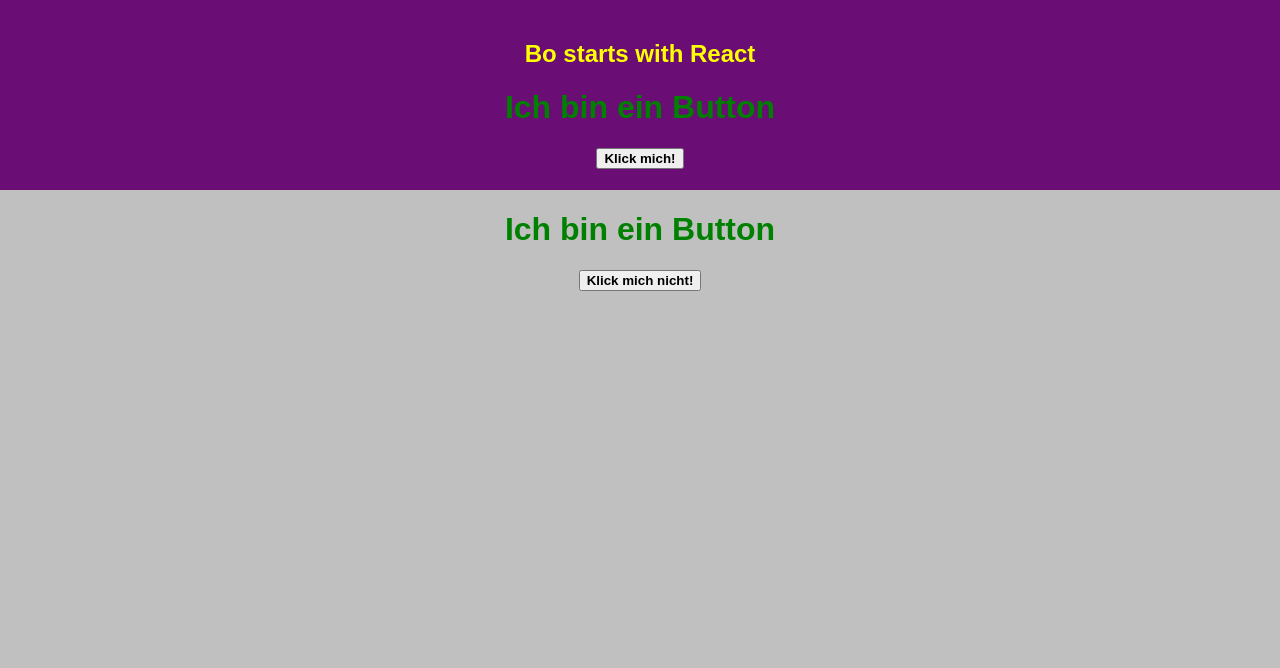
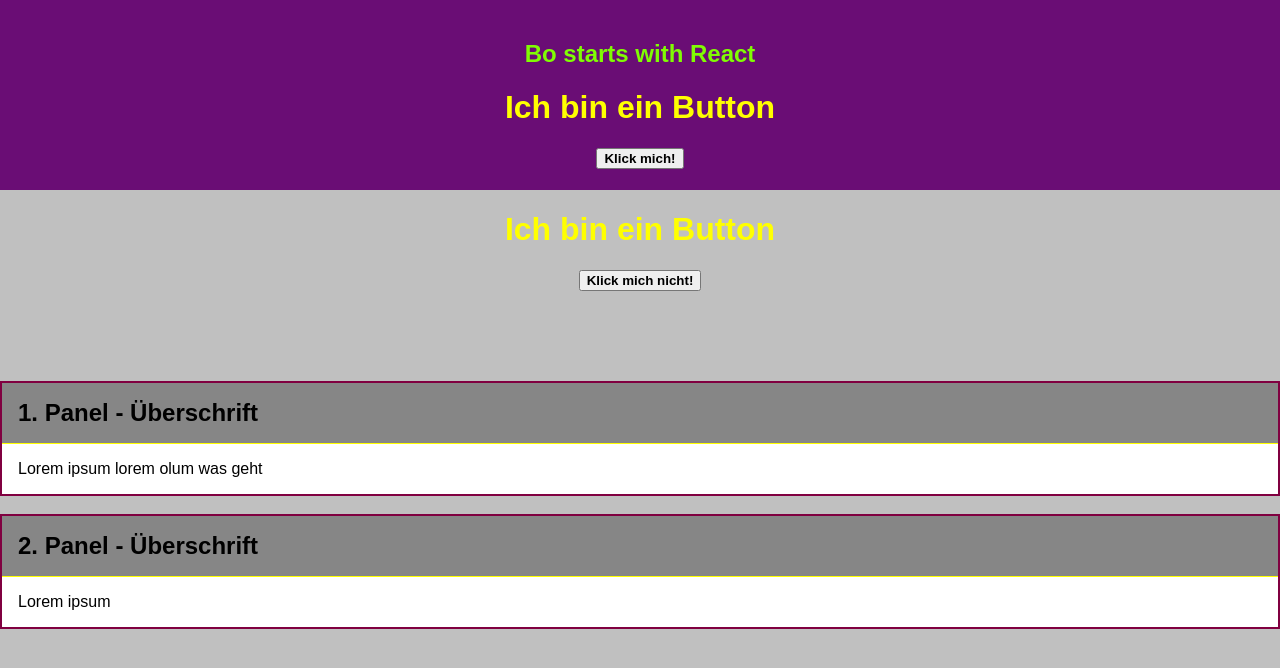
Before and after one commit to Borazius/react, a React (Create React App) app: page / in a window 1280 px wide. Shown: the top 668 px of the page. Built offline with nearby package versions, Linux system fonts and the light colour scheme.

Commit message:
Eigene Komponente "Panel" (Übungsaufgabe) erstellt

```diff
--- a/src/App.css
+++ b/src/App.css
@@ -24,5 +24,5 @@
 }
 
 .App-heading{
-  color:yellow;
+  color: #80fc03;
 }
--- a/src/App.js
+++ b/src/App.js
@@ -1,6 +1,7 @@
 import React, {Component} from 'react';
 // Wir importieren unsere selbst erstellte Komponente
 import Button from './Button';
+import Panel from './Panel';
 import './App.css';
 
 class App extends Component {
@@ -9,13 +10,18 @@ class App extends Component {
       <div className="App">
         <div className="App-header">
           <h2 className="App-heading">Bo starts with React</h2>
-          {/* Klasse aufrufen */}
+          {/* Klasse aufrufen -> Klasse Button!*/}
           {/* Wir übergeben Parameter, label ist hier wie Eigenschaft/Variable, Videobeispiel wurde label genommen */}
           <Button label="Klick mich!"></Button>
         </div>
 
         {/* wir verwenden wieder diese Komponente */}
         <Button label="Klick mich nicht!"></Button>
+        <br /> <br /> <br /> <br /> <br />
+        {/* Anmerkung: alle Parameter in einer Zeile */}
+        <Panel title="1. Panel - Überschrift" inhalt="Lorem ipsum lorem olum was geht"></Panel>
+        <br/>
+        <Panel title="2. Panel - Überschrift" inhalt="Lorem ipsum"></Panel>
       </div>
     );
   }
--- a/src/Button.css
+++ b/src/Button.css
@@ -7,5 +7,5 @@ also hier Button.css für die Komponente Button.js -> Übersichtlicher */
 /* Hier ist die CSS für die Komponente Button.js */
 
 .Button-heading{
-    color: green;
+    color: #ffff00;
 }
--- /dev/null
+++ b/src/Panel.css
@@ -0,0 +1,20 @@
+.Panel {
+    border: 2px solid #800040;
+    margin: 0;
+}
+
+.Panel-heading {
+    margin-top: 0;
+    margin-bottom: 0;
+    padding: 1rem;
+    text-align: left;
+    background-color: #868686;
+    border-bottom: 1px solid #ffff00;
+}
+
+.Panel-content {
+    padding: 1rem;
+    margin: 0;
+    text-align: left;
+    background-color: #ffffff;
+}
--- /dev/null
+++ b/src/Panel.js
@@ -0,0 +1,22 @@
+// Übungsaufgabe: Eigene Komponente "Panel erstellen" Udemy-Schulung: Abschnitt
+// 3, Lektion 12
+
+// 1. Schritt: Wir kopieren die App.js und passen diese an
+
+import React, {Component} from 'react';
+import './Panel.css';
+
+class Panel extends Component {
+  render() {
+    return (
+        // 2. Schritt: Wir erstellen die notwendigen Elemente
+      <div className="Panel">
+          {/* 3. Schritt: Wir implmentieren die variablen props */}
+      <h2 className="Panel-heading">{this.props.title}</h2>
+      <p className="Panel-content">{this.props.inhalt}</p>
+    </div>
+    );
+  }
+}
+
+export default Panel;
--- a/src/index.js
+++ b/src/index.js
@@ -2,17 +2,17 @@ import React from 'react';
 import ReactDOM from 'react-dom';
 import App from './App';
 import './index.css';
-import SuperAuto from './SuperAuto'
+// import SuperAuto from './SuperAuto'
 
 // hier kann man JS-Code implementieren
 
 // Wir erstellen eine Instanz von SuperAuto
-let ferrari = new SuperAuto(700);
+// let ferrari = new SuperAuto(700);
 
 // SuperAuto kann alles was Auto kann und kann zusätzlich fliegen()
-ferrari.fahren();
-ferrari.bremsen();
-ferrari.fliegen();
+// ferrari.fahren();
+// ferrari.bremsen();
+// ferrari.fliegen();
 
 ReactDOM.render(
   <App/>, document.getElementById('root'));
```
